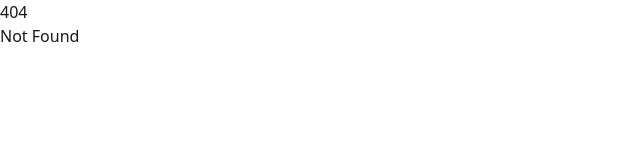
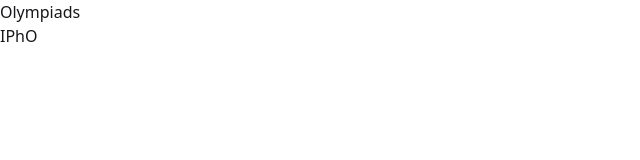
Before and after one commit to azatbkv/beyond-marks, a SvelteKit app: page /olympiads/physics in a window 1280 px wide. Before the commit this address had no page. Shown: the top 160 px of the page, without its empty margins (0-640 px from the left). Built offline with nearby package versions, Linux system fonts and the light colour scheme.

Commit message:
allows to choose olympiad from list

```diff
--- /dev/null
+++ b/src/lib/assets/olympiads.json
@@ -0,0 +1,15 @@
+[
+    {
+        "name": "Physics",
+        "olympiads": [
+            {
+                "name": "IPhO",
+                "years": [
+                    {
+                        "year": "2025"
+                    }
+                ]
+            }
+        ]
+    }
+]
--- a/src/routes/+layout.svelte
+++ b/src/routes/+layout.svelte
@@ -9,4 +9,8 @@
 	<link rel="icon" href={favicon} />
 </svelte:head>
 
+<nav>
+    <a href="/olympiads">Olympiads</a>
+</nav>
+
 {@render children?.()}
--- /dev/null
+++ b/src/routes/olympiads/+page.server.js
@@ -0,0 +1,5 @@
+import subjects from "$lib/assets/olympiads.json"
+
+export function load() {
+    return { subject_names: subjects.map(subject => subject.name) };
+}
--- /dev/null
+++ b/src/routes/olympiads/+page.svelte
@@ -0,0 +1,9 @@
+<script lang="ts">
+    let { data } = $props();
+</script>
+
+<ul>
+    {#each data.subject_names as subject_name}
+        <li><a href="/olympiads/{subject_name.toLowerCase()}">{subject_name}</a></li>
+    {/each}
+</ul>
--- /dev/null
+++ b/src/routes/olympiads/[subject]/+page.server.js
@@ -0,0 +1,11 @@
+import { error } from '@sveltejs/kit';
+import subjects from "$lib/assets/olympiads.json";
+
+export function load({ params }) {
+    const subject = subjects.find((subject) => subject.name.toLowerCase() === params.subject);
+    if (!subject) error(404);
+    return {
+        subject_name: subject.name,
+        olympiad_names: subject.olympiads.map(olympiad => olympiad.name)
+    };
+}
--- /dev/null
+++ b/src/routes/olympiads/[subject]/+page.svelte
@@ -0,0 +1,9 @@
+<script lang="ts">
+    let { data } = $props();
+</script>
+
+<ul>
+    {#each data.olympiad_names as olympiad_name}
+        <li><a href="/olympiads/{data.subject_name.toLowerCase()}/{olympiad_name.toLowerCase()}">{olympiad_name}</a></li>
+    {/each}
+</ul>
--- /dev/null
+++ b/src/routes/olympiads/[subject]/[olympiad]/+page.server.js
@@ -0,0 +1,14 @@
+import { error } from '@sveltejs/kit';
+import subjects from "$lib/assets/olympiads.json";
+
+export function load({ params }) {
+    const subject = subjects.find((subject) => subject.name.toLowerCase() === params.subject);
+    if (!subject) error(404);
+    const olympiad = subject.olympiads.find((olympiad) => olympiad.name.toLowerCase() === params.olympiad);
+    if (!olympiad) error(404);
+    return {
+        subject_name: subject.name,
+        olympiad_name: olympiad.name,
+        year_names: olympiad.years.map(year => year.year)
+    };
+}
--- /dev/null
+++ b/src/routes/olympiads/[subject]/[olympiad]/+page.svelte
@@ -0,0 +1,9 @@
+<script lang="ts">
+    let { data } = $props();
+</script>
+
+<ul>
+    {#each data.year_names as year_name}
+        <li><a href="/olympiads/{data.subject_name.toLowerCase()}/{data.olympiad_name.toLowerCase()}/{year_name}">{year_name}</a></li>
+    {/each}
+</ul>
--- a/src/routes/+page.svelte
+++ b/src/routes/olympiads/[subject]/[olympiad]/[year]/+page.svelte
@@ -1,7 +1,7 @@
 <script lang="ts">
     import problems from "$lib/assets/ipho2025v2.json";
-    import type { Subpart, Part, Problem, Marks } from "../marks.ts";
-    import { getTotalMarks, getMarks } from "../marks.ts";
+    import type { Subpart, Part, Problem, Marks } from "./marks.ts";
+    import { getTotalMarks, getMarks } from "./marks.ts";
     import {marked} from "marked";
     import markedKatex from "marked-katex-extension";
 
@@ -34,6 +34,7 @@
         }
     }
 </script>
+
 <div role="tablist" class="tabs tabs-border">
     {#each problems as p, p_index}
         <input
```
Also changed, not shown: src/routes/olympiads/[subject]/[olympiad]/[year]/+page.server.js (added), src/routes/olympiads/[subject]/[olympiad]/[year]/marks.ts (renamed from src/marks.ts).
